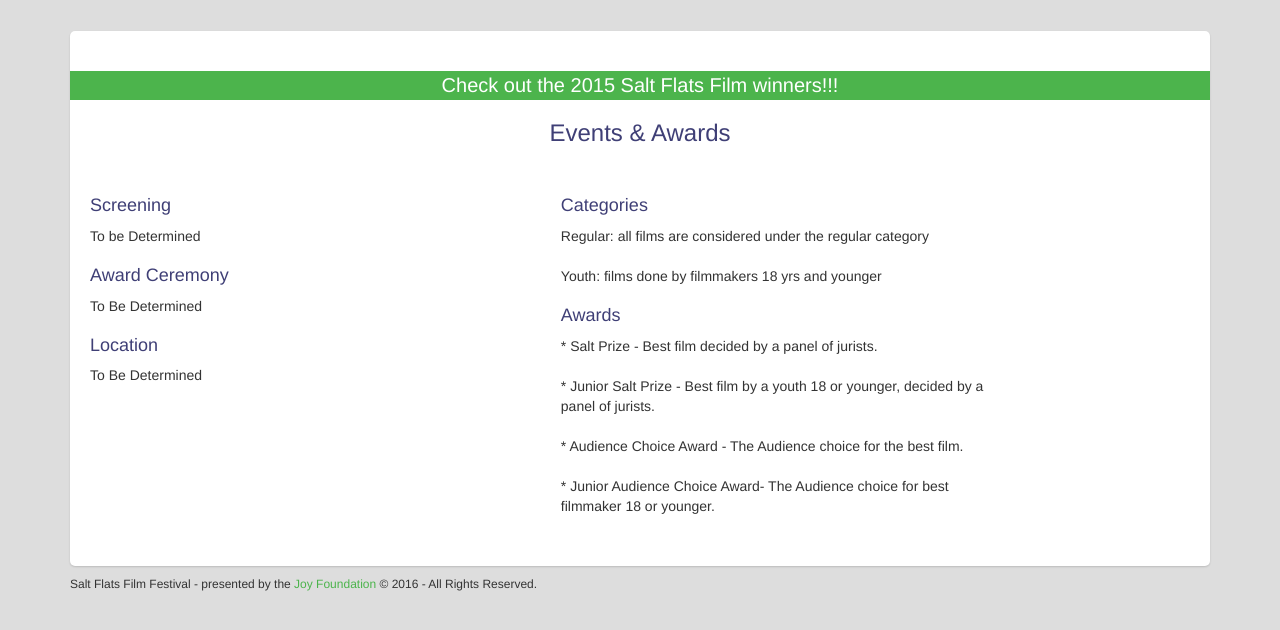
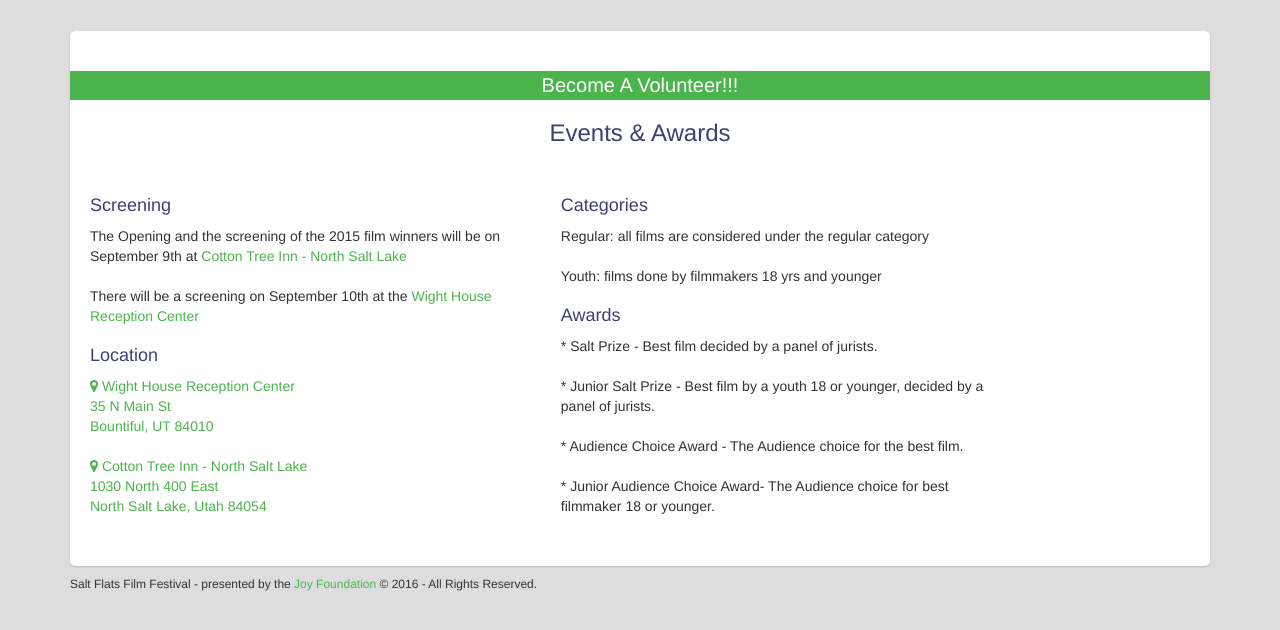
Before and after one commit to echujon/sfff, a PHP site: page /events-and-awards in a window 1280 px wide. Shown: the part 69-699 px from the top of the page. Run offline with PHP 8.4, Linux system fonts and the light colour scheme; data that the repository does not hold is empty.

Commit message:
added new location

```diff
--- a/events-and-awards.php
+++ b/events-and-awards.php
@@ -8,26 +8,32 @@
   <?php include_once('header.php')?>
   <div class="container">
 	 <div id="content">
-	 		<a href="/winning-films">
-				<div class="banner text-center">Check out the 2015 Salt Flats Film winners!!!</div>
+	 		<a href="/volunteers">
+				<div class="banner text-center">Become A Volunteer!!!</div>
 			</a>
 	 		<h3 class="text-center title">Events & Awards</h3>
 			<div class="row">
 				<div class="col-md-5">
 						<h4>Screening</h4>
-						<p>To be Determined</p>
-						<h4>Award Ceremony</h4>
-						<!--<p>The award ceremony will be held at the Joy Foundation
-							on September 22nd, 2016 at 7pm.</p> -->
-							<p>To Be Determined</p>
+						<p>The Opening and the screening of the 2015 film winners will be on September 9th
+						at <a href="http://cottontreeinns.com/north-salt-lake/index.html">Cotton Tree Inn - North Salt Lake</a></p>
+						<p>There will be a screening on September 10th at the
+						<a href="http://www.wighthousereception.com">Wight House Reception Center</a></p>
 						<h4>Location</h4>
-						<p>To Be Determined</p>
-						<!--<a href="https://maps.google.com/?q=38+East+400+
-						South%+Bountiful%2C+UT+-+Utah+84010+United+States" target="_blank">
-							<i class="fa fa-map-marker"></i> Joy Foundation </br>
-							38 East 400 South</br>
+						<a href="https://www.google.com/maps/place/Wight+House+Reception+Center/@40.8902891,-111.8821707,
+						17z/data=!4m5!3m4!1s0x8752f78aa9b89b47:0x38f776b60824e711!8m2!3d40.890181!4d-111.881205" target="_blank">
+							<i class="fa fa-map-marker"></i> Wight House Reception Center</br>
+							35 N Main St</br>
 							Bountiful, UT 84010</br>
-						</a> !-->
+						</a>
+						</br>
+						<a href="https://www.google.com/maps/place/1030+N+400+E,
+						+North+Salt+Lake,+UT+84054/@40.8600451,-111.903015,
+						17z/data=!3m1!4b1!4m5!3m4!1s0x8752f7a6f969f31f:0x78aa53f7ff79a265!8m2!3d40.8600451!4d-111.9008263">
+							<i class="fa fa-map-marker"></i> Cotton Tree Inn - North Salt Lake</br>
+							1030 North 400 East</br>
+							North Salt Lake, Utah 84054</br>
+						</a>
 				</div>
 				<div class="divider"></div>
 				<div class="col-md-5">
```
